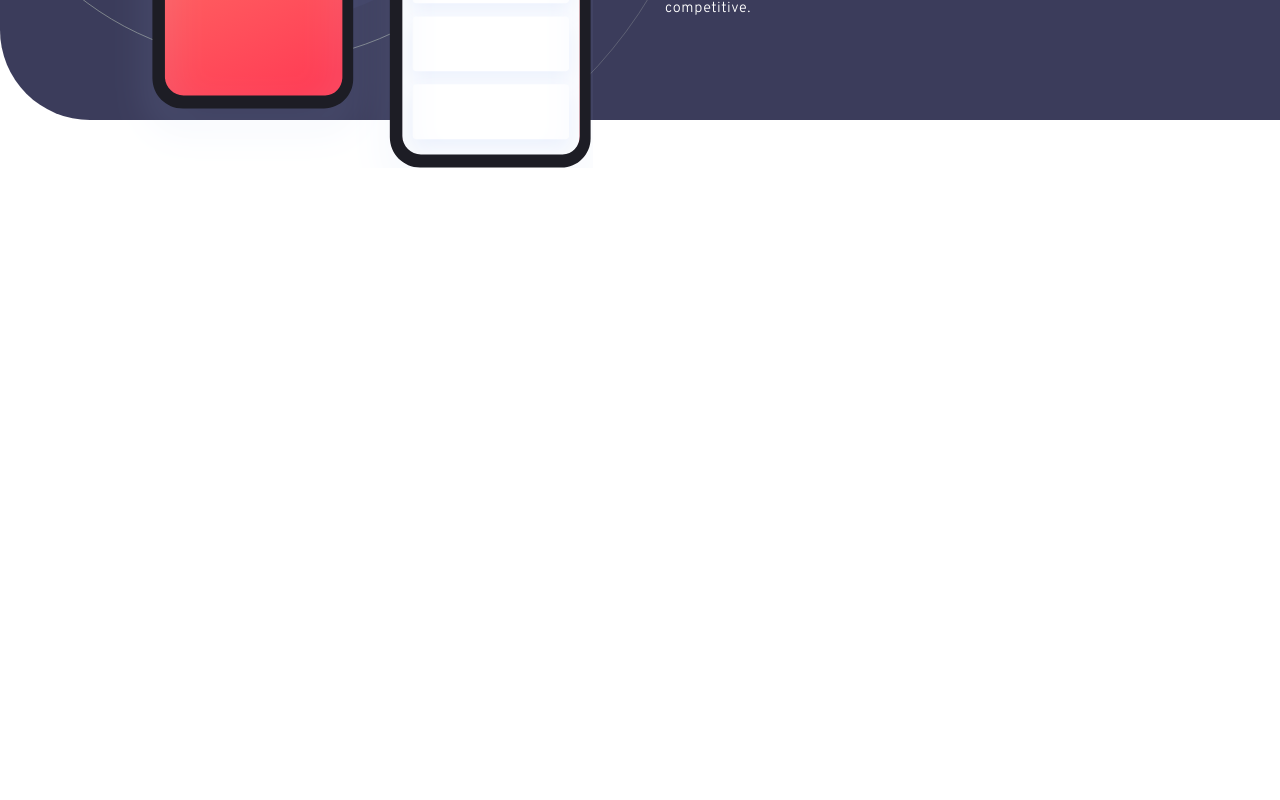
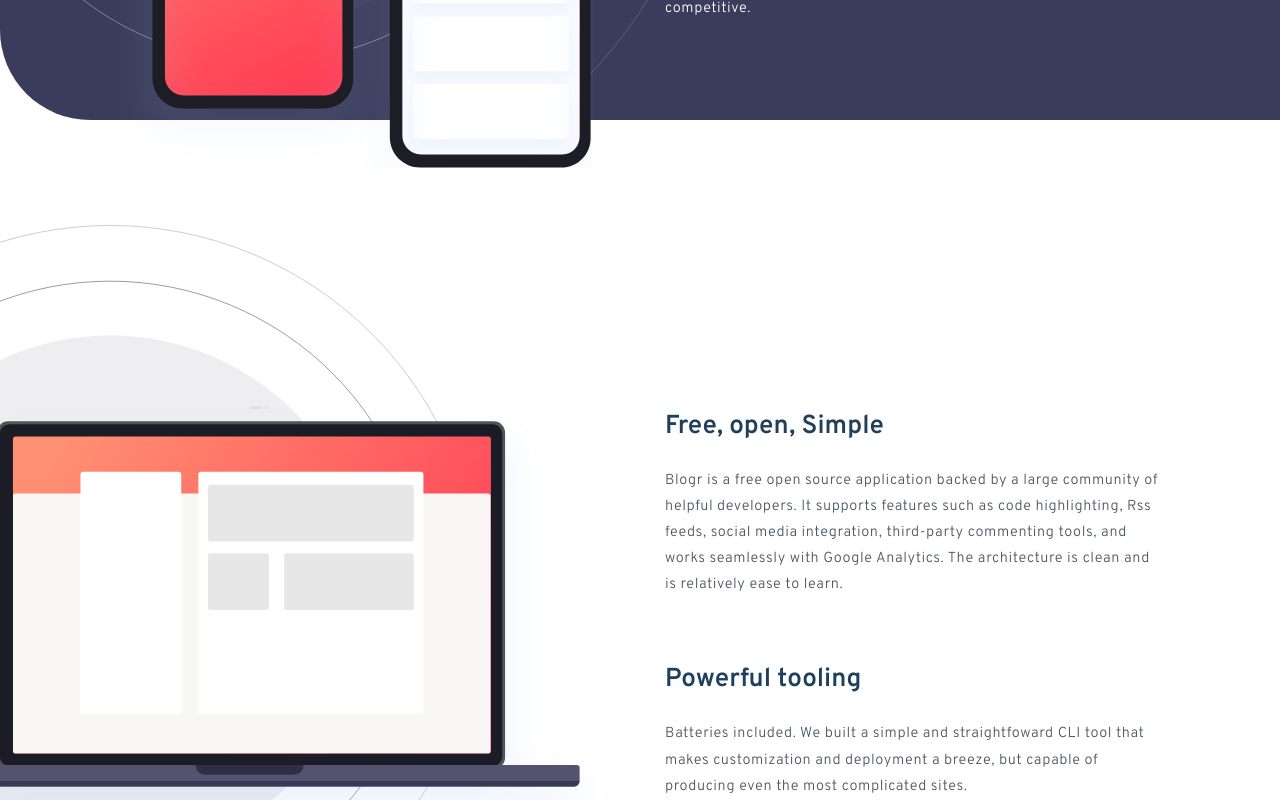
Before and after one commit to rickyzheng88/frontendmentorchallenge1, a React (Create React App) app: page / in a window 1280 px wide. Shown: the part 1700-2500 px from the top of the page. Built offline with nearby package versions, Linux system fonts and the light colour scheme.

Commit message:
added ThirdContent component

```diff
--- a/src/components/ThirdContent/index.js
+++ b/src/components/ThirdContent/index.js
@@ -1,16 +1,48 @@
 import React from 'react';
 import styled from 'styled-components';
 import Container from '../generics/Container';
+import TextContent from '../generics/TextContent';
+import backgroundImg from '../../images/illustration-laptop-desktop.svg';
 
 const Background = styled.div`
-    height: 1000px;
+    background-image: url(${backgroundImg});
+    background-repeat: no-repeat;
+    background-position: -16.25rem 6.5625rem;
+    background-size: 57.5rem;
+`;
+
+const ContentWrapper = styled.div`
+    display: flex;
+    flex-direction: column;
+    align-items: flex-end;
+    justify-content: center;
 `;
 
 const ThirdContent = () => {
     return (
         <Background>
-            <Container paddingX='6.25rem'>
+            <Container paddingX='290px'>
+                <ContentWrapper>
+                    <TextContent.Wrapper width='500px'>
+                        <TextContent.Title>Free, open, Simple</TextContent.Title>
+                        <TextContent.Parraph paddingBottom='65px'>
+                            Blogr is a free open source application backed by a large
+                            community of helpful developers. It supports features such as code
+                            highlighting, Rss feeds, social media integration, third-party
+                            commenting tools, and works seamlessly with Google Analytics. The
+                            architecture is clean and is relatively ease to learn.
+                        </TextContent.Parraph>
+                    </TextContent.Wrapper>
 
+                    <TextContent.Wrapper width='500px'>
+                        <TextContent.Title>Powerful tooling</TextContent.Title>
+                        <TextContent.Parraph>
+                            Batteries included. We built a simple and straightfoward CLI tool that
+                            makes customization and deployment a breeze, but capable of
+                            producing even the most complicated sites.
+                        </TextContent.Parraph>
+                    </TextContent.Wrapper>
+                </ContentWrapper>
             </Container>
         </Background>
     );
```
